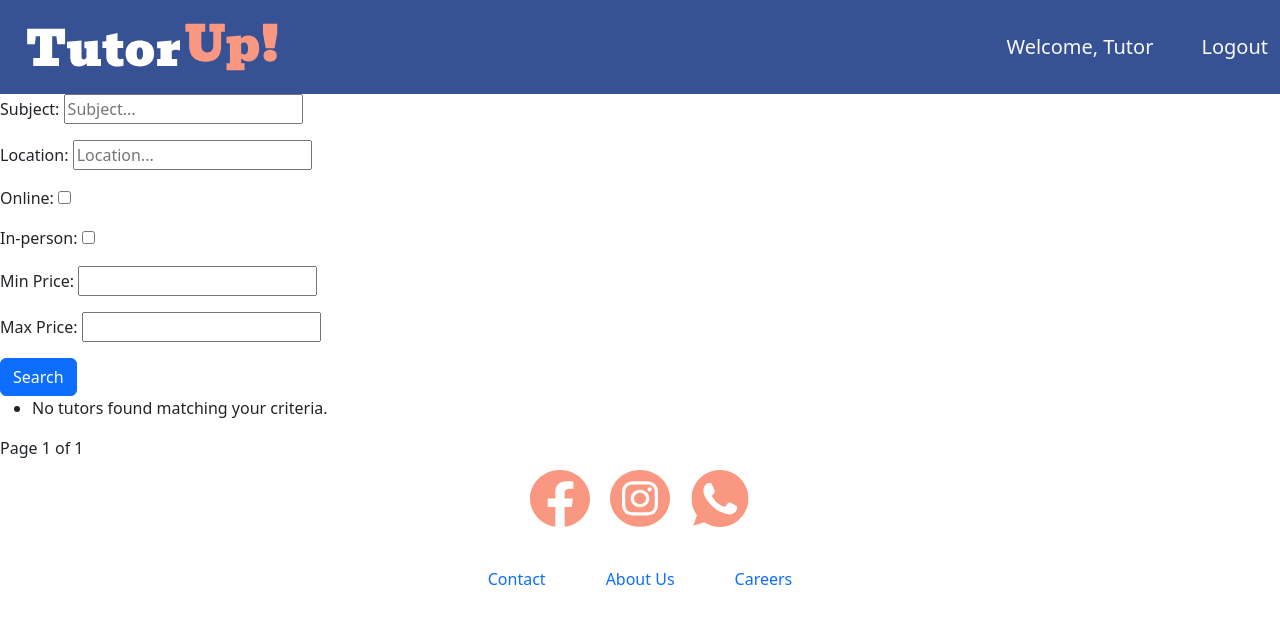
After one commit to anasenjug/tutorup_default_auth, a Django app: page /search/ in a window 1280 px wide. The commit adds this page. Shown: the top 624 px of the page. Run offline with Django 5.2, Linux system fonts and the light colour scheme; the visitor is signed in with stand-in values (Sample User, id 1).

Commit message:
Add more features for Tutor users

```diff
--- a/tutorup/core/forms.py
+++ b/tutorup/core/forms.py
@@ -38,3 +38,15 @@ class TutorProfileForm(forms.ModelForm):
             'about_me': forms.Textarea(attrs={'rows': 4}),
             'availability': forms.Textarea(attrs={'rows': 2}),
         }
+
+class TutorSearchForm(forms.Form):
+    subject = forms.CharField(required=False, widget=forms.TextInput(attrs={'placeholder': 'Subject...'}))
+    location = forms.CharField(required=False, widget=forms.TextInput(attrs={'placeholder': 'Location...'}))
+    is_online = forms.BooleanField(required=False, label="Online", widget=forms.CheckboxInput)
+    is_in_person = forms.BooleanField(required=False, label="In-person", widget=forms.CheckboxInput)
+    min_price = forms.DecimalField(required=False, max_digits=6, decimal_places=2, label="Min Price")
+    max_price = forms.DecimalField(required=False, max_digits=6, decimal_places=2, label="Max Price")
+    # todo: ratings = forms.IntegerField(required=False, label="Min Rating", widget=forms.NumberInput(attrs={'min': 1, 'max': 5}))
+
+    def __init__(self, *args, **kwargs):
+        super().__init__(*args, **kwargs)
--- a/tutorup/core/templates/base.html
+++ b/tutorup/core/templates/base.html
@@ -12,6 +12,7 @@
     <!-- Include Bootstrap JS -->
     <script src="https://cdn.jsdelivr.net/npm/bootstrap@5.3.3/dist/js/bootstrap.bundle.min.js" integrity="sha384-YvpcrYf0tY3lHB60NNkmXc5s9fDVZLESaAA55NDzOxhy9GkcIdslK1eN7N6jIeHz" crossorigin="anonymous" defer></script>
     <!-- Custom CSS for banner -->
+    <script src="https://unpkg.com/htmx.org@2.0.3"></script>
 
 <body>
     <nav class="navbar navbar-expand-lg navbar-light fs-5" style="background-color: #365295;">
--- /dev/null
+++ b/tutorup/core/templates/partials/tutor_search_results.html
@@ -0,0 +1,33 @@
+<ul>
+    {% for tutor in tutors %}
+        <li>
+            <strong>{{ tutor.user.username }}</strong> -
+            {{ tutor.subjects }}
+            {% if tutor.is_online %} (Online) {% endif %}
+            {% if tutor.is_in_person %} (In-person) {% endif %}
+        </li>
+    {% empty %}
+        <li>No tutors found matching your criteria.</li>
+    {% endfor %}
+</ul>
+
+<!-- Pagination -->
+<div class="pagination">
+    {% if tutors.has_previous %}
+        <button
+            hx-get="?page={{ tutors.previous_page_number }}"
+            hx-target="#search-results"
+            hx-swap="outerHTML">
+            Previous
+        </button>
+    {% endif %}
+    <span>Page {{ tutors.number }} of {{ tutors.paginator.num_pages }}</span>
+    {% if tutors.has_next %}
+        <button
+            hx-get="?page={{ tutors.next_page_number }}"
+            hx-target="#search-results"
+            hx-swap="outerHTML">
+            Next
+        </button>
+    {% endif %}
+</div>
--- a/tutorup/core/templates/tutor_profile_edit.html
+++ b/tutorup/core/templates/tutor_profile_edit.html
@@ -1,3 +1,4 @@
+<!-- tutor_profile_edit.html -->
 {% extends "base.html" %}
 
 {% block content %}
@@ -7,9 +8,6 @@
         {% csrf_token %}
         {{ form.as_p }}
         <button type="submit" class="btn btn-primary">Save</button>
-        <a href="{% url 'tutor_profile_view' user.id %}" class="btn btn-primary">Cancel</a>
     </form>
-
 </div>
-
 {% endblock %}
--- /dev/null
+++ b/tutorup/core/templates/tutor_search.html
@@ -0,0 +1,16 @@
+{% extends 'base.html' %}
+
+{% block content %}
+<form
+    hx-get="{% url 'tutor_search' %}"
+    hx-target="#search-results"
+    hx-swap="outerHTML">
+    {{ form.as_p }}
+    <button type="submit" class="btn btn-primary">Search</button>
+</form>
+
+<div id="search-results">
+    {% include "partials/tutor_search_results.html" %}
+</div>
+
+{% endblock %}
--- a/tutorup/core/views.py
+++ b/tutorup/core/views.py
@@ -5,16 +5,21 @@ from .models import *
 from .utils import *
 from django.contrib.auth import logout, get_user_model
 from django.http import Http404
+from django.core.paginator import Paginator
+from django.db.models import Q
+from django.http import JsonResponse
 
 def student_register(request):
     if request.method == 'POST':
         form = StudentRegistrationForm(request.POST)
         if form.is_valid():
-            form.save()  # Save student user immediately
-    else:
-        form = StudentRegistrationForm()
+            form.save()
+            return JsonResponse({'success': 'Registration successful!'}, status=200)
+        return render(request, 'partials/registration_errors.html', {'form': form}, status=400)
 
-    return render(request, 'register_student.html', {'form': form})
+    # Render form as a partial for htmx
+    form = StudentRegistrationForm()
+    return render(request, 'partials/register_student_form.html', {'form': form})
 
 
 def tutor_register(request):
@@ -43,7 +48,7 @@ def tutor_profile_edit(request):
         form = TutorProfileForm(request.POST, request.FILES, instance=profile)
         if form.is_valid():
             form.save()
-            return redirect('tutor_profile_view')  # Replace with the actual view name
+            return redirect('tutor_profile_view', pk=request.user.id)
     else:
         form = TutorProfileForm(instance=profile)
 
@@ -66,3 +71,61 @@ def tutor_profile_view(request, pk):
         'tutor_profile': tutor_profile,
     }
     return render(request, 'tutor_profile_view.html', context)
+
+@login_required
+def tutor_search(request):
+    # Create an initial query set of all tutors
+    tutors = TutorProfile.objects.all()
+
+    # Handle search query parameter for general search (across multiple fields)
+    query = request.GET.get('q', None)
+
+    if query:
+        tutors = tutors.filter(
+            Q(user__username__icontains=query) |  # Search tutor username
+            Q(subjects__icontains=query) |  # Search subjects
+            Q(location__icontains=query) |  # Search location
+            Q(about_me__icontains=query)  # Search about me
+        )
+
+    # Apply additional filters (subject, location, online, etc.)
+    subject = request.GET.get('subject', None)
+    if subject:
+        tutors = tutors.filter(subjects__icontains=subject)
+
+    location = request.GET.get('location', None)
+    if location:
+        tutors = tutors.filter(location__icontains=location)
+
+    is_online = request.GET.get('is_online', None)
+    if is_online:
+        tutors = tutors.filter(is_online=True)
+
+    is_in_person = request.GET.get('is_in_person', None)
+    if is_in_person:
+        tutors = tutors.filter(is_in_person=True)
+
+    min_price = request.GET.get('min_price', None)
+    if min_price:
+        tutors = tutors.filter(hourly_rate__gte=min_price)
+
+    max_price = request.GET.get('max_price', None)
+    if max_price:
+        tutors = tutors.filter(hourly_rate__lte=max_price)
+
+    #ratings = request.GET.get('ratings', None)
+    #if ratings:
+    #    tutors = tutors.filter(rating__gte=ratings)
+
+    # Pagination
+    tutors = tutors.order_by('user__username')  # or any order you prefer
+    paginator = Paginator(tutors, 10)  # 10 tutors per page
+    page_number = request.GET.get('page')
+    tutors_page = paginator.get_page(page_number)
+
+    context = {
+        'form': TutorSearchForm(request.GET),  # Include the search form with current query params
+        'tutors': tutors_page,
+    }
+
+    return render(request, 'tutor_search.html', context)
--- a/tutorup/tutorup/settings.py
+++ b/tutorup/tutorup/settings.py
@@ -11,7 +11,7 @@ https://docs.djangoproject.com/en/5.1/ref/settings/
 """
 
 from pathlib import Path
-
+import os
 # Build paths inside the project like this: BASE_DIR / 'subdir'.
 BASE_DIR = Path(__file__).resolve().parent.parent
 
@@ -32,6 +32,7 @@ ALLOWED_HOSTS = []
 LOGIN_REDIRECT_URL = '/'
 LOGOUT_REDIRECT_URL = '/'
 
+
 INSTALLED_APPS = [
     'django.contrib.admin',
     'django.contrib.auth',
@@ -50,6 +51,7 @@ MIDDLEWARE = [
     'django.contrib.auth.middleware.AuthenticationMiddleware',
     'django.contrib.messages.middleware.MessageMiddleware',
     'django.middleware.clickjacking.XFrameOptionsMiddleware',
+    "django_htmx.middleware.HtmxMiddleware",
 ]
 
 ROOT_URLCONF = 'tutorup.urls'
--- a/tutorup/tutorup/urls.py
+++ b/tutorup/tutorup/urls.py
@@ -1,16 +1,30 @@
-
 from django.contrib.auth import views as auth_views
 from django.urls import path
 from core import views
 from django.contrib import admin
+from django.conf import settings
+from django.conf.urls.static import static
+
 
 urlpatterns = [
+    # Admin panel
     path('admin/', admin.site.urls),
-    path('',views.index,name='index'),
+
+    # Home page
+    path('', views.index, name='index'),
+
+    # Authentication
     path('login/', auth_views.LoginView.as_view(template_name='login.html'), name='login'),
+    path('logout/', auth_views.LogoutView.as_view(next_page='login'), name='logout'),
+
+    # Registration
     path('register/student/', views.student_register, name='register_student'),
     path('register/tutor/', views.tutor_register, name='register_tutor'),
-    path('logout/', auth_views.LogoutView.as_view(next_page='login'), name='logout'),
+
+    # Tutor profile
     path('tutor/profile/<int:pk>/', views.tutor_profile_view, name='tutor_profile_view'),
-     path('tutor/profile/', views.tutor_profile_edit, name='tutor_profile_edit'),
-]
+    path('tutor/profile/edit/', views.tutor_profile_edit, name='tutor_profile_edit'),
+
+    # Search
+    path('search/', views.tutor_search, name='tutor_search'),
+]+ static(settings.MEDIA_URL, document_root=settings.MEDIA_ROOT)
```
Also changed, not shown: tutorup/core/templates/tutor_profile_view.html (+14 -14 lines), tutorup/core/tutor_profiles/pexels-katerina-holmes-5905918_2.png (added), tutorup/tutor_profiles/pexels-katerina-holmes-5905918_2.png (added).
